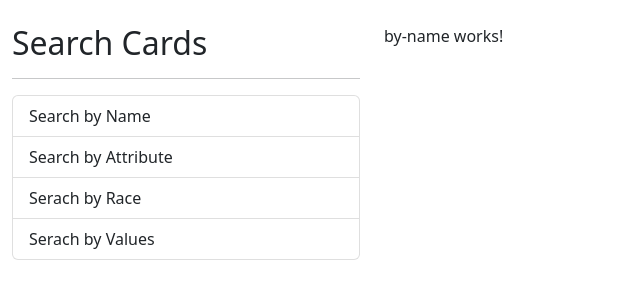
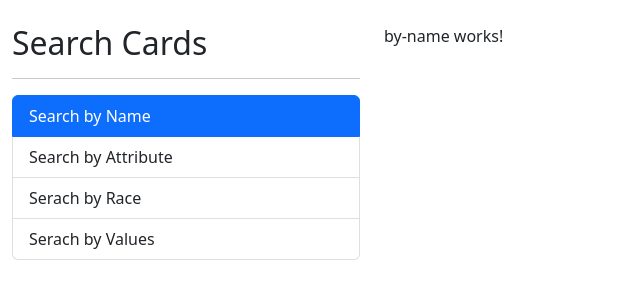
Before and after one commit to JaviBarranca/yuGiOhApp, an Angular app in the folder yuGiOhApp/: page / in a window 1280 px wide. Shown: the top 300 px of the page, without its empty margins (0-640 px from the left). Built offline with nearby package versions, Linux system fonts and the light colour scheme.

Commit message:
Add active option to buttons

```diff
--- a/yuGiOhApp/src/app/shared/sidebar/sidebar.component.html
+++ b/yuGiOhApp/src/app/shared/sidebar/sidebar.component.html
@@ -4,23 +4,30 @@
 
     <a
     routerLink=""
+    routerLinkActive="active"
+    [routerLinkActiveOptions]="{ exact: true}"
     class="list-group-item list-group-action">
     Search by Name
     </a>
     <a
     routerLink="attribute"
+    routerLinkActive="active"
     class="list-group-item list-group-action">
     Search by Attribute
     </a>
     <a
     routerLink="race"
+    routerLinkActive="active"
     class="list-group-item list-group-action">
     Serach by Race
     </a>
     <a
     routerLink="values"
+    routerLinkActive="active"
     class="list-group-item list-group-action">
     Serach by Values
     </a>
 
 </div>
+
+<!-- cada routerLink nos permite conectar con los paths definidas en AppRouting -->
```
